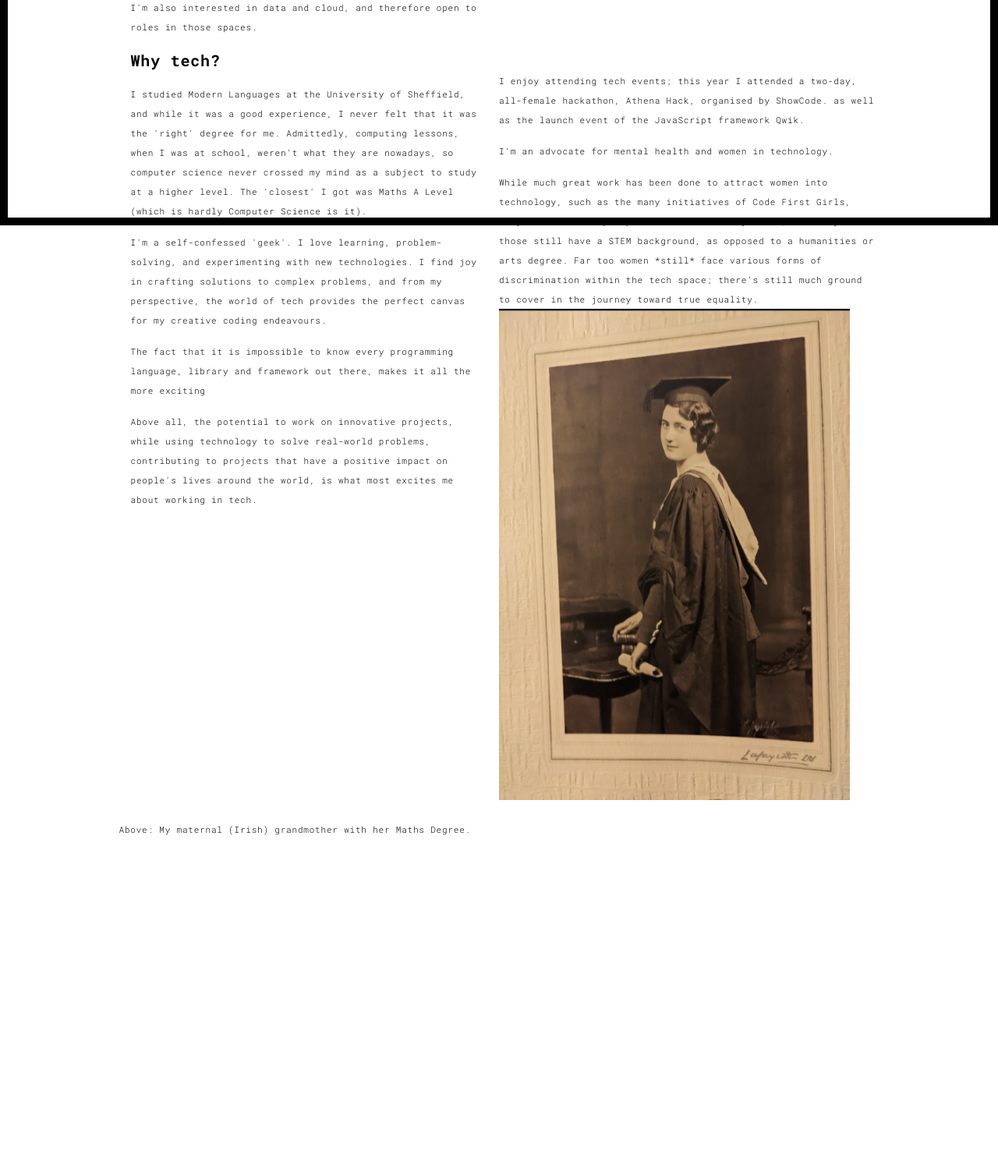
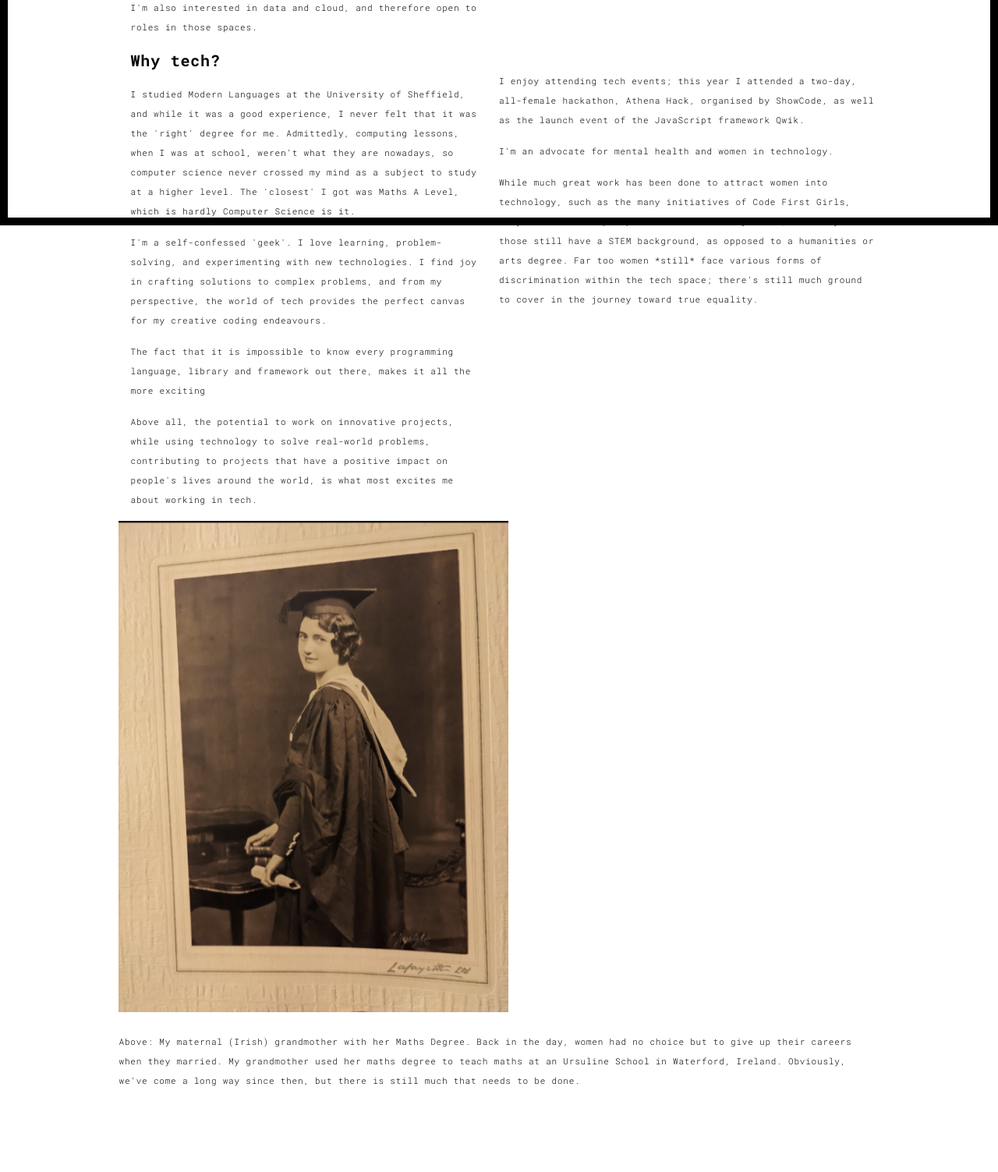
Before and after one commit to emilyjspencer/portfoliokawaii, a Flask app: page /about.html in a window 1280 px wide. Shown: the part 511-2014 px from the top of the page at 78% size. Before the commit the page ends 1582 px from the top, so only its background shows below. Run offline with Flask 3, Linux system fonts and the light colour scheme; some libraries are stand-ins or nearby versions.

Commit message:
feat(About): Grandmother

```diff
--- a/webserver/templates/about.html
+++ b/webserver/templates/about.html
@@ -72,7 +72,7 @@
                   <h3>Why tech?</h3>
                   <p>I studied Modern Languages at the University of Sheffield, and while it was a good experience, I never felt that it was the 'right' degree for me.
                   Admittedly, computing lessons, when I was at school, weren't what they are nowadays, so computer science never crossed my mind as a subject to study at a higher level.
-                  The 'closest' I got was Maths A Level (which is hardly Computer Science is it).
+                  The 'closest' I got was Maths A Level, which is hardly Computer Science is it.
                   </p>
                   <p>
                   I'm a self-confessed 'geek'. I love learning, problem-solving, and experimenting with new technologies. I find joy in crafting solutions to complex problems, and from my perspective, the world of tech provides the perfect canvas for my creative coding endeavours.</p>
@@ -86,7 +86,7 @@
                   <div class="empty" style="height:400px; width:500px">
 
                   </div>
-                  <p>I enjoy attending tech events; this year I attended a two-day, all-female hackathon, Athena Hack, organised by ShowCode.
+                  <p>I enjoy attending tech events; this year I attended a two-day, all-female hackathon, Athena Hack, organised by ShowCode,
                     as well as the launch event of the JavaScript framework Qwik.
                   </p>
                   <p>I'm an advocate for mental health and women in technology.</p>
@@ -94,10 +94,13 @@
                     by women, and many of those still have a STEM background, as opposed to a humanities or arts degree.
                     Far too women *still* face various forms of discrimination within the tech space; there's still much ground to cover in the journey toward true equality.
                     <img src="./static/images/joannak.png" alt="emilycomesfromafamilyofintellectuals"
-                    style="height:630px; width:450px">
+                    style="height:630px; width:500px">
                     <br>
                     <br style="margin-left: 400px">
                     Above: My maternal (Irish) grandmother with her Maths Degree.
+                    Back in the day, women had no choice but to give up their careers when they married. My
+                    grandmother used her maths degree to teach maths at an Ursuline School in Waterford, Ireland.
+                    Obviously, we've come a long way since then, but there is still much that needs to be done.
                 </div>
                   </p>
 
```
